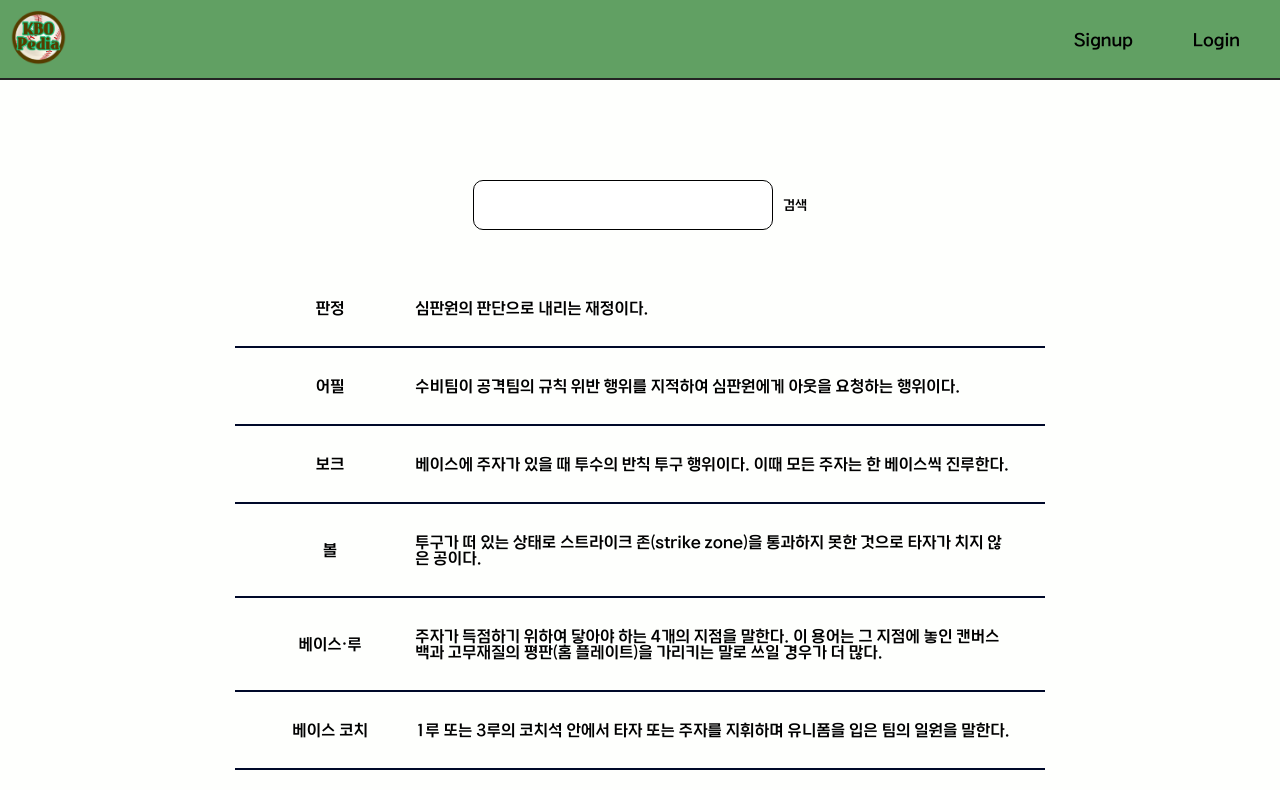
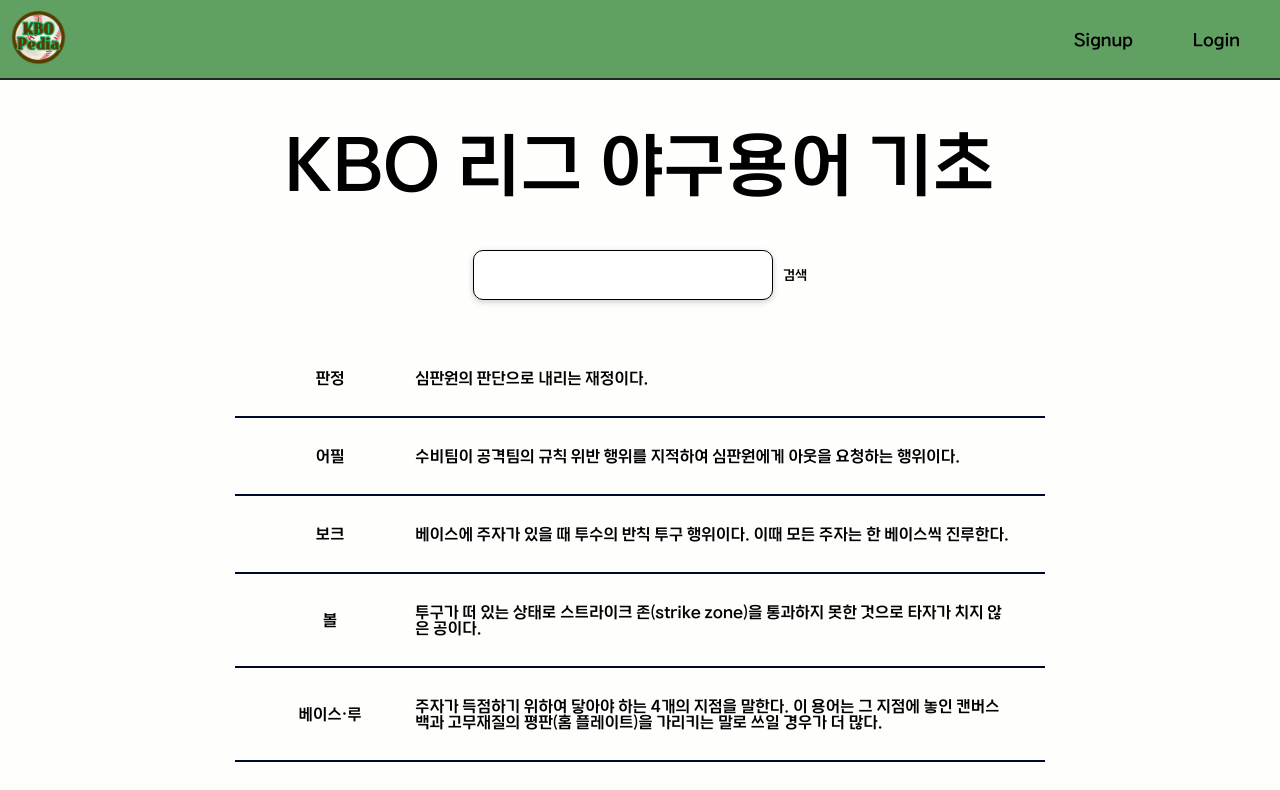
Before and after one commit to rnjsdpwls/Kbopedia, a React (Create React App) app in the folder KBO_FRONT/: page /Dict in a window 1280 px wide. Shown: the top 790 px of the page. Built offline with nearby package versions, Linux system fonts and the light colour scheme.

Commit message:
refactor: css 수정

```diff
--- a/KBO_FRONT/src/components/pages/DictPage/Dict.tsx
+++ b/KBO_FRONT/src/components/pages/DictPage/Dict.tsx
@@ -1,5 +1,5 @@
 import { useState, ChangeEvent } from "react";
-import { SearchInput, InputForm, BtnSearch, InputFormContainer } from "./StyledDict";
+import { SearchInput, InputForm, BtnSearch, DictTitle } from "./StyledDict";
 import SearchedKeywords from "./SearchedKeywords";
 
 export default function Dict() {
@@ -11,12 +11,14 @@ export default function Dict() {
 
   return (
     <div>
+      <DictTitle>KBO 리그 야구용어 기초</DictTitle>
       <SearchInput>
         <InputForm value={value}
           onChange={onChange}
           type="text" />
         <BtnSearch>검색</BtnSearch>
       </SearchInput>
+
       <SearchedKeywords searchValue={value} />
     </div >
   );
--- a/KBO_FRONT/src/components/pages/DictPage/StyledDict.ts
+++ b/KBO_FRONT/src/components/pages/DictPage/StyledDict.ts
@@ -3,7 +3,14 @@ import styled from "styled-components";
 export const SearchInput = styled.div`
   display: flex;
   justify-content: center;
-  margin-top: 100px;
+  margin-top: 50px;
+`;
+
+export const DictTitle = styled.div`
+  display: flex;
+  justify-content: center;
+  margin-top: 50px;
+  font-size: 70px;
 `;
 
 export const InputForm = styled.input`
@@ -11,6 +18,7 @@ export const InputForm = styled.input`
   width: 300px;
   height: 50px;
   border-radius: 10px;
+  box-shadow: 0 2px 6px rgb(0 0 0 /20%); // 마지막 투명도
   font-size: 17px;
   &:focus {
     outline: none;
@@ -21,5 +29,3 @@ export const BtnSearch = styled.button`
   left: 10px;
   margin-left: 10px;
 `;
-
-export const InputFormContainer = styled.div``;
```
